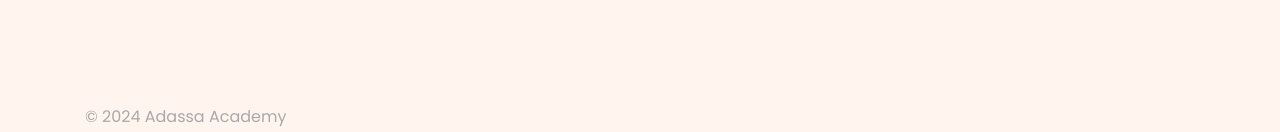
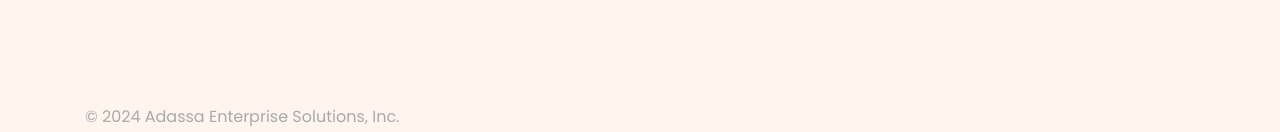
Before and after one commit to Adassa-Enterprise-Solutions/adassa-academy, a Jekyll site: the page built from terms-and-conditions.html, in a window 1280 px wide and 900 px high, scrolled down 863 px. Shown: the part 765-897 px from the top of the window. Built offline with Jekyll 4.4.1, drawn with Linux system fonts in a browser that asks for light colours.

Commit message:
General updates.

```diff
--- a/_config.yml
+++ b/_config.yml
@@ -1,5 +1,5 @@
 # Company Information
-company_name: Adassa Academy
+company_name: Adassa Enterprise Solutions, Inc.
 domain_name: adassa.adassa.com.jm
 address_line: Kingston
 country: Jamaica
```
